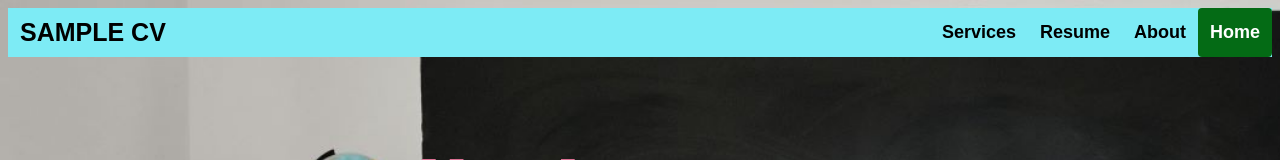
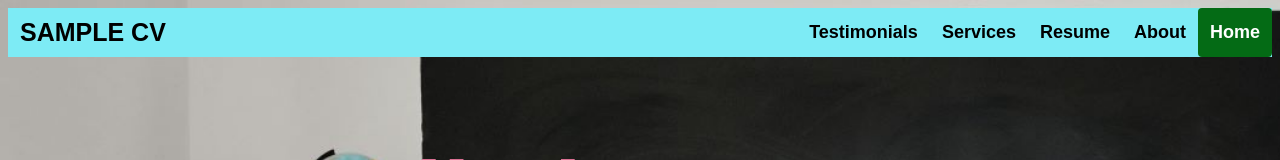
Before and after one commit to Chryzyl17/Khrizyl.github.io, a plain HTML site: page about.html in a window 1280 px wide. Shown: the top 160 px of the page. Drawn offline with Linux system fonts and the light colour scheme.

Commit message:
Update about.html

```diff
--- a/about.html
+++ b/about.html
@@ -12,6 +12,7 @@
             <a href="index.html" class="logo">SAMPLE CV</a>
         </div>
     <div class="header-Right">
+        <a href="testimonials.html">Testimonials</a>
         <a href="services.html">Services</a>
         <a href="resume.html">Resume</a>
         <a href="about.html">About</a>
```
